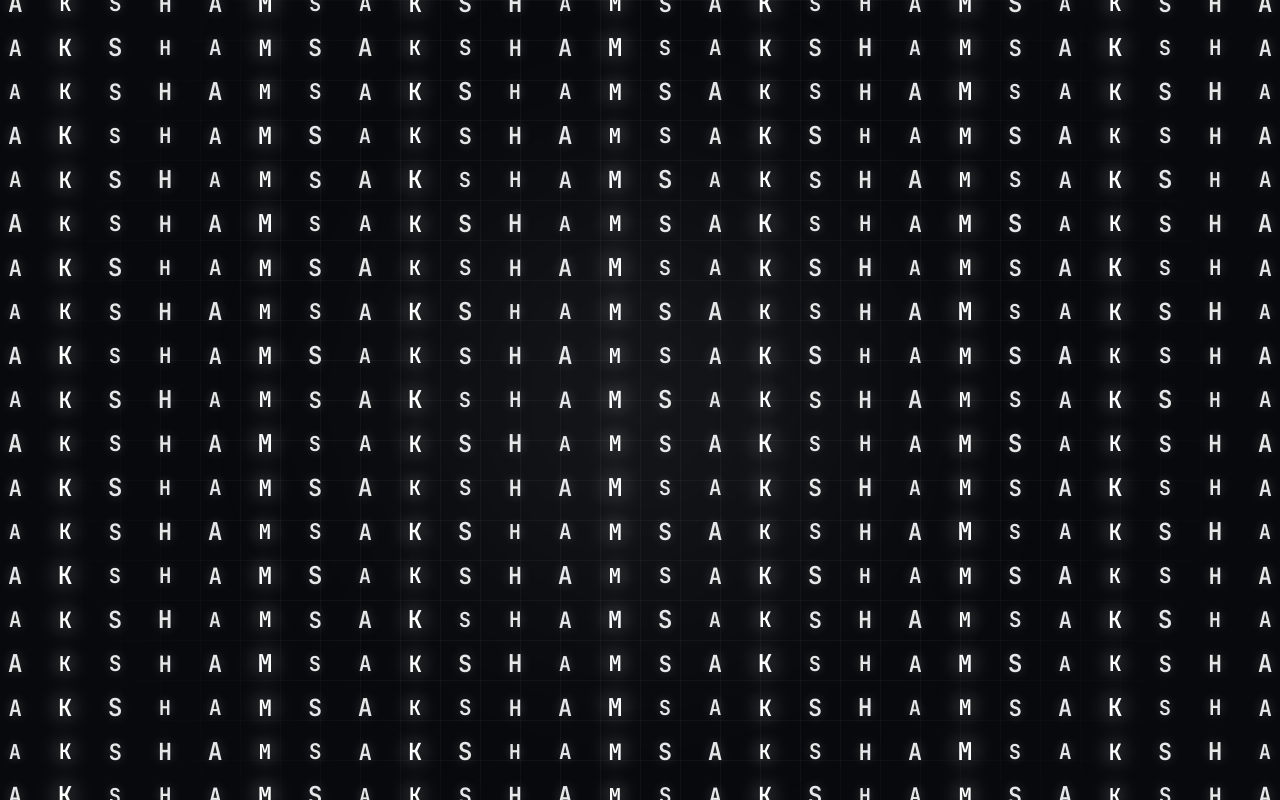
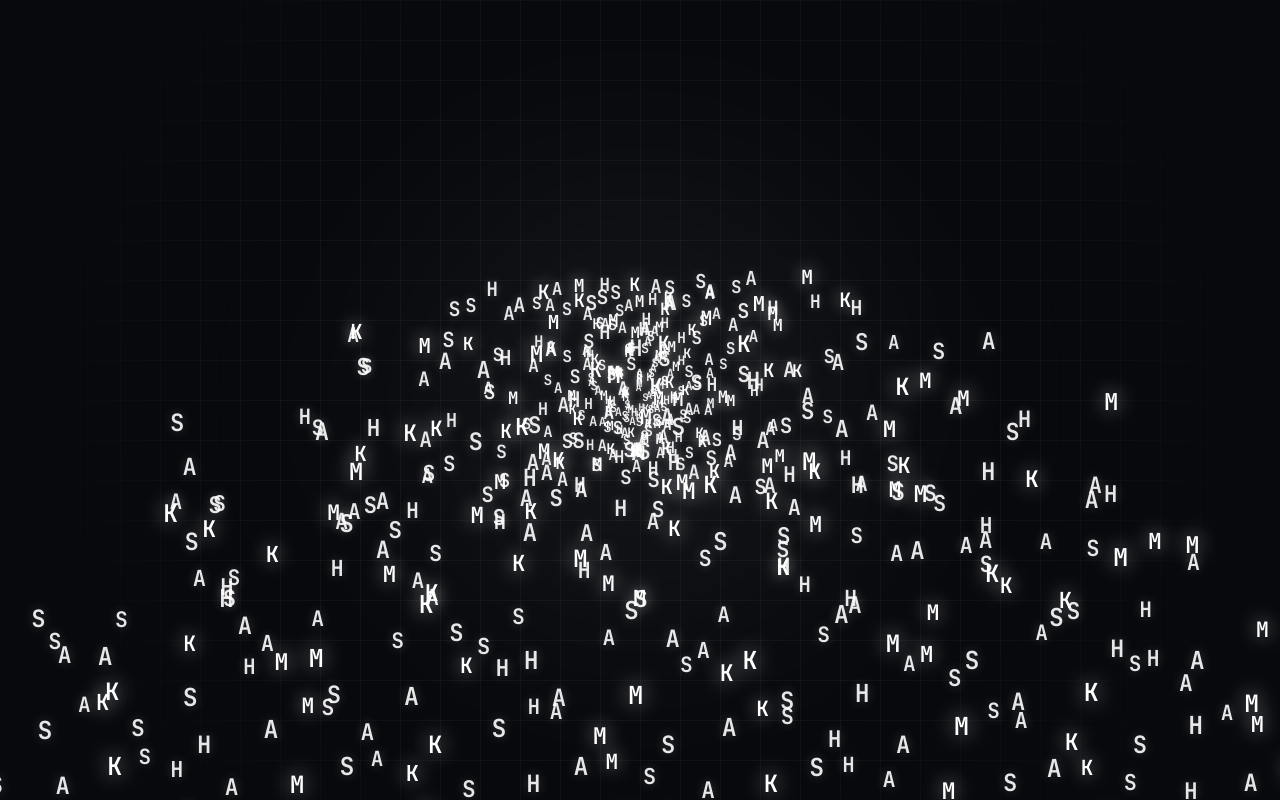
Before and after one commit to Saksham1411/my-portfolio, a React (Vite) app: page / in a window 1280 px wide. Shown: the top 800 px of the page. Built offline with nearby package versions, Linux system fonts and the light colour scheme.

Commit message:
fix: preloader scrollbar

```diff
--- a/src/components/IntroPreloader.tsx
+++ b/src/components/IntroPreloader.tsx
@@ -4,11 +4,15 @@ import gsap from 'gsap';
 
 const Overlay = styled.div`
   position: fixed;
-  inset: 0;
+  top: 0;
+  left: 0;
+  right: 0;
+  bottom: 0;
   width: 100vw;
-  height: 100vh;
+  height: 100dvh;
+  min-height: 100vh;
   background: #08090d;
-  z-index: 999999;
+  z-index: 99999999;
   display: flex;
   flex-direction: column;
   align-items: center;
@@ -17,6 +21,8 @@ const Overlay = styled.div`
   overflow: hidden;
   user-select: none;
   pointer-events: auto;
+  touch-action: none;
+  overscroll-behavior: none;
 `;
 
 const AmbientGlow = styled.div`
@@ -48,7 +54,8 @@ const BgGrid = styled.div`
 const SpiralViewport = styled.div`
   position: relative;
   width: 100vw;
-  height: 100vh;
+  height: 100dvh;
+  min-height: 100vh;
   display: flex;
   align-items: center;
   justify-content: center;
@@ -132,20 +139,59 @@ const FinalSubtitle = styled.p`
 
 const WORD = 'SAKSHAM';
 
-export const IntroPreloader: React.FC = () => {
+export const IntroPreloader: React.FC<{ onComplete?: () => void }> = ({ onComplete }) => {
   const [isHidden, setIsHidden] = useState(false);
   const overlayRef = useRef<HTMLDivElement | null>(null);
   const mainRef = useRef<HTMLDivElement | null>(null);
   const finalHeroRef = useRef<HTMLDivElement | null>(null);
+  const onCompleteRef = useRef(onComplete);
 
   useEffect(() => {
-    document.body.style.overflow = 'hidden';
+    onCompleteRef.current = onComplete;
+  }, [onComplete]);
+
+  useEffect(() => {
+    // Strict Full-Page Scroll Lock
+    const preventScroll = (e: Event) => {
+      e.preventDefault();
+      e.stopPropagation();
+    };
+
+    const preventKeyScroll = (e: KeyboardEvent) => {
+      const keys = ['ArrowUp', 'ArrowDown', 'Space', 'PageUp', 'PageDown', 'Home', 'End'];
+      if (keys.includes(e.code) || keys.includes(e.key)) {
+        e.preventDefault();
+      }
+    };
+
+    window.scrollTo(0, 0);
+    document.documentElement.classList.add('is-preloading');
+    document.body.classList.add('is-preloading');
+
+    window.addEventListener('wheel', preventScroll, { passive: false });
+    window.addEventListener('touchmove', preventScroll, { passive: false });
+    window.addEventListener('keydown', preventKeyScroll, { passive: false });
+
+    const unlockScroll = () => {
+      document.documentElement.classList.remove('is-preloading');
+      document.body.classList.remove('is-preloading');
+      window.removeEventListener('wheel', preventScroll);
+      window.removeEventListener('touchmove', preventScroll);
+      window.removeEventListener('keydown', preventKeyScroll);
+      window.scrollTo(0, 0);
+      if (onCompleteRef.current) {
+        onCompleteRef.current();
+      }
+    };
 
     const overlay = overlayRef.current;
     const main = mainRef.current;
     const finalHero = finalHeroRef.current;
 
-    if (!overlay || !main || !finalHero) return;
+    if (!overlay || !main || !finalHero) {
+      unlockScroll();
+      return;
+    }
 
     // Dynamically calculate grid cell counts to fill 100vw x 100vh edge-to-edge
     const w = window.innerWidth;
@@ -174,7 +220,7 @@ export const IntroPreloader: React.FC = () => {
       delay: 0.1,
       onComplete: () => {
         setIsHidden(true);
-        document.body.style.overflow = 'auto';
+        unlockScroll();
       },
     });
 
@@ -273,7 +319,7 @@ export const IntroPreloader: React.FC = () => {
 
     return () => {
       tl.kill();
-      document.body.style.overflow = 'auto';
+      unlockScroll();
     };
   }, []);
 
--- a/src/styles/GlobalStyles.ts
+++ b/src/styles/GlobalStyles.ts
@@ -12,6 +12,9 @@ export const GlobalStyles = createGlobalStyle`
     scroll-behavior: smooth;
     -webkit-font-smoothing: antialiased;
     -moz-osx-font-smoothing: grayscale;
+    width: 100%;
+    max-width: 100%;
+    overflow-x: hidden;
   }
 
   body {
@@ -19,8 +22,33 @@ export const GlobalStyles = createGlobalStyle`
     color: ${({ theme }) => theme.textPrimary};
     font-family: 'Plus Jakarta Sans', -apple-system, BlinkMacSystemFont, 'Segoe UI', Roboto, sans-serif;
     line-height: 1.6;
-    overflow-x: clip;
+    width: 100%;
+    max-width: 100%;
+    overflow-x: hidden;
     transition: background-color 0.35s cubic-bezier(0.16, 1, 0.3, 1), color 0.35s cubic-bezier(0.16, 1, 0.3, 1);
+  }
+
+  /* Preloader Lock: 100% Guaranteed zero scroll & zero gap peek on mobile */
+  html.is-preloading,
+  body.is-preloading {
+    position: fixed !important;
+    top: 0 !important;
+    left: 0 !important;
+    right: 0 !important;
+    bottom: 0 !important;
+    width: 100vw !important;
+    height: 100dvh !important;
+    overflow: hidden !important;
+    touch-action: none !important;
+    overscroll-behavior: none !important;
+    -webkit-overflow-scrolling: auto !important;
+  }
+
+  body.is-preloading #main-content,
+  body.is-preloading header,
+  body.is-preloading footer {
+    visibility: hidden !important;
+    pointer-events: none !important;
   }
 
   ::selection {
```
Also changed, not shown: src/App.tsx (line endings or trailing spaces).
